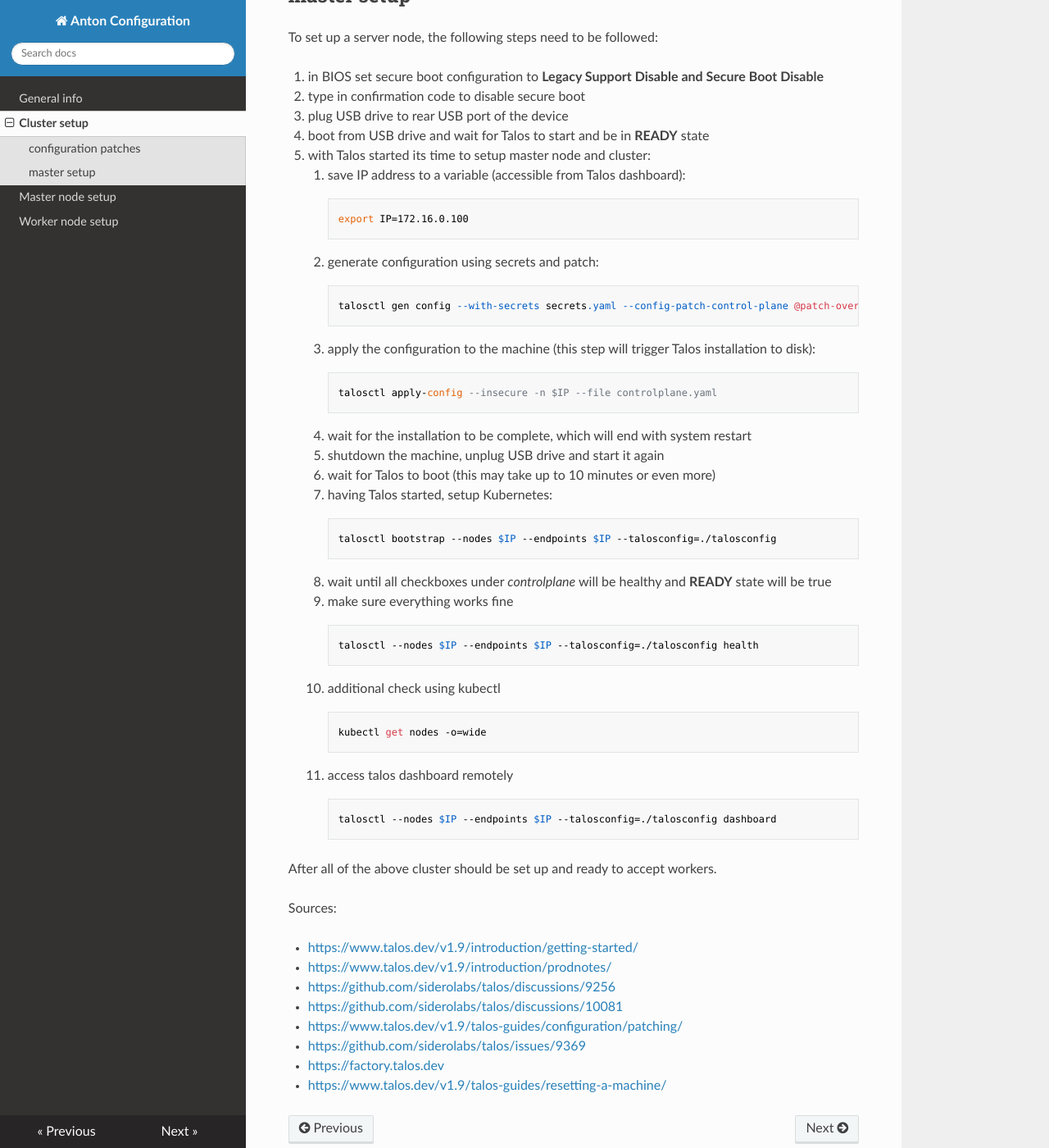
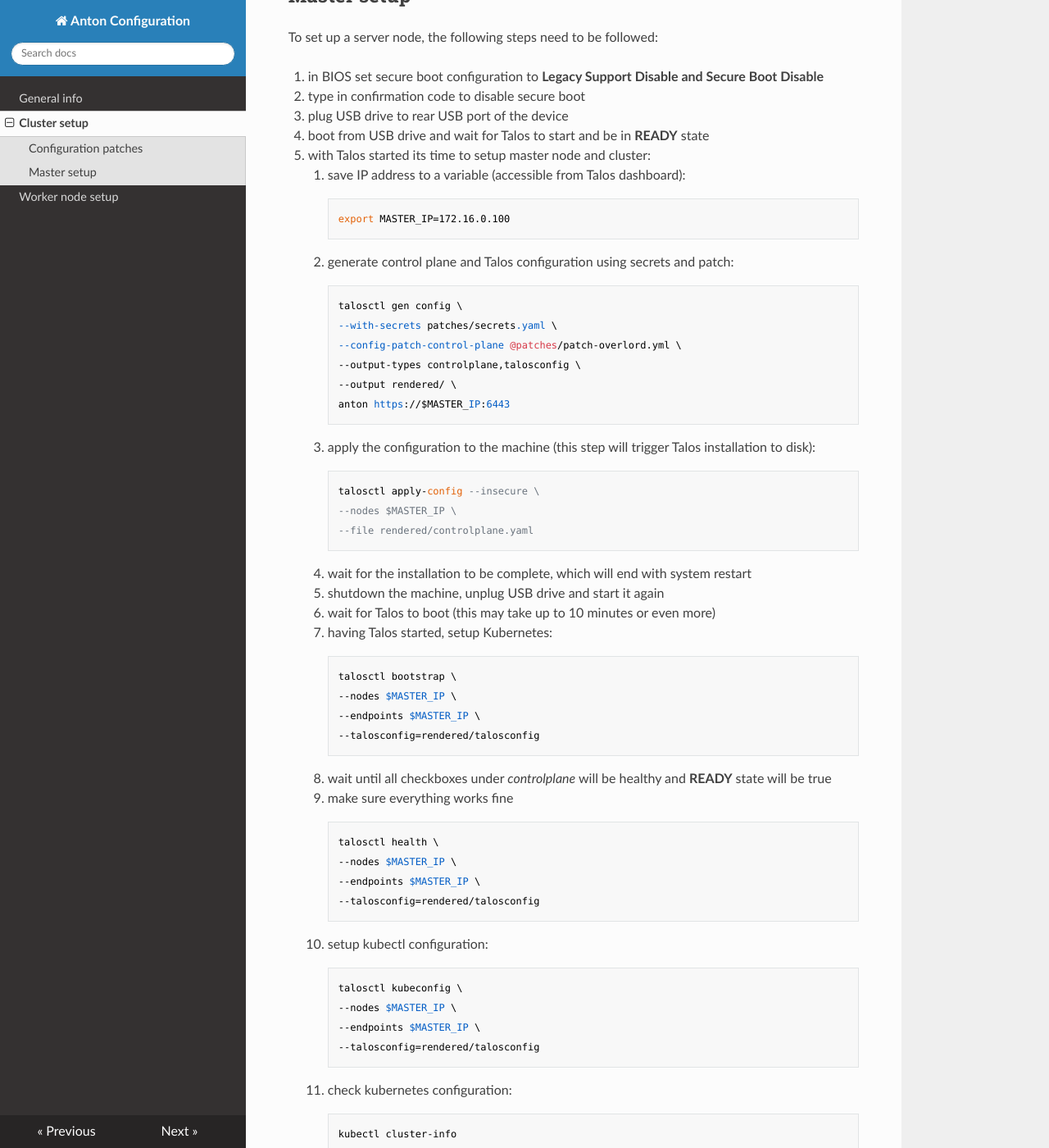
Before and after one commit to gregg127/anton, an MkDocs documentation site: the page built from docs/docs/01_cluster.md, in a window 1280 px wide and 1400 px high, scrolled down 775 px. Shown: the whole window at 82% size. Built offline with MkDocs 1.6.1, drawn with Linux system fonts in a browser that asks for light colours; nearby versions of some CDN libraries; some of the changed text lies outside the part shown.

Commit message:
Update control plane and worker setup documentation

````diff
--- a/docs/docs/02_cluster.md
+++ b/docs/docs/01_cluster.md
@@ -1,25 +1,25 @@
 # Cluster setup
 
 **Talos Linux v1.9.5** will be used as an OS on all nodes. Before installing Talos on the machines make sure to install **talosctl** and **kubectl** on your laptop/PC:
-```
+```bash
 brew install siderolabs/tap/talosctl
 ```
-```
+```bash
 brew install kubernetes-cli
 ```
 and prepare USB drive with *bare-metal* Talos ISO image.
 
-## configuration patches
+## Configuration patches
 
 Before setting up master and workers we need to prepare basic configuration patches for Talos. These consist of file with secrets and patches for nodes. To generate secret bundle file:
-```
+```bash
 talosctl gen secrets -o secrets.yaml
 ```
 Apart from that repository contains *patch-overlord.yml* which is a patch for configuration generation. This will be used as arguments for `talosctl gen config` command.
 
 The most important change in patches is the *diskSelector* rule that matches the disk that Talos will be installed on based on model name expression. Without this Talos always installs on */dev/sda*. In my case this device was the USB Drive with Talos ISO. The goal is to install Talos on server's hard drive, so that USB Drive is not needed.
 
-## master setup
+## Master setup
 
 To set up a server node, the following steps need to be followed:
 
@@ -29,36 +29,62 @@ To set up a server node, the following steps need to be followed:
 4. boot from USB drive and wait for Talos to start and be in **READY** state
 5. with Talos started its time to setup master node and cluster:
     1. save IP address to a variable (accessible from Talos dashboard):
+    ```bash
+    export MASTER_IP=172.16.0.100
     ```
-    export IP=172.16.0.100
-    ```
-    2. generate configuration using secrets and patch:
-    ```
-    talosctl gen config --with-secrets secrets.yaml --config-patch-control-plane @patch-overlord.yml anton https://$IP:6443
+    2. generate control plane and Talos configuration using secrets and patch:
+    ```bash
+    talosctl gen config \
+    --with-secrets patches/secrets.yaml \
+    --config-patch-control-plane @patches/patch-overlord.yml \
+    --output-types controlplane,talosconfig \
+    --output rendered/ \
+    anton https://$MASTER_IP:6443
     ```
     3. apply the configuration to the machine (this step will trigger Talos installation to disk):
-    ```
-    talosctl apply-config --insecure -n $IP --file controlplane.yaml
+    ```bash
+    talosctl apply-config --insecure \
+    --nodes $MASTER_IP \
+    --file rendered/controlplane.yaml
     ```
     4. wait for the installation to be complete, which will end with system restart
     5. shutdown the machine, unplug USB drive and start it again
     6. wait for Talos to boot (this may take up to 10 minutes or even more)
     7. having Talos started, setup Kubernetes:
-    ```
-    talosctl bootstrap --nodes $IP --endpoints $IP --talosconfig=./talosconfig
+    ```bash
+    talosctl bootstrap \
+    --nodes $MASTER_IP \
+    --endpoints $MASTER_IP \
+    --talosconfig=rendered/talosconfig
     ```
     8. wait until all checkboxes under *controlplane* will be healthy and **READY** state will be true
-    9. make sure everything works fine
+    9.  make sure everything works fine
+    ```bash
+    talosctl health \
+    --nodes $MASTER_IP \
+    --endpoints $MASTER_IP \
+    --talosconfig=rendered/talosconfig
     ```
-    talosctl --nodes $IP --endpoints $IP --talosconfig=./talosconfig health
+    10. setup kubectl configuration:
+    ```bash
+    talosctl kubeconfig \
+    --nodes $MASTER_IP \
+    --endpoints $MASTER_IP \
+    --talosconfig=rendered/talosconfig
     ```
-    10. additional check using kubectl
+    11. check kubernetes configuration:
+    ```bash
+    kubectl cluster-info
     ```
+    ```bash
     kubectl get nodes -o=wide
     ```
-    11. access talos dashboard remotely
-    ```
-    talosctl --nodes $IP --endpoints $IP --talosconfig=./talosconfig dashboard
+    12. access Talos dashboard remotely
+    ```bash
+    talosctl dashboard \
+    --nodes $MASTER_IP \
+    --endpoints $MASTER_IP \
+    --talosconfig=rendered/talosconfig
     ```
 
 After all of the above cluster should be set up and ready to accept workers.
--- a/docs/docs/04_worker.md
+++ /dev/null
@@ -1,3 +0,0 @@
-# Worker node setup
-
-todo
````
Also changed, not shown: docs/docs/02_workers.md (added, +48 -0 lines), docs/docs/03_master.md (deleted, +0 -9 lines).
